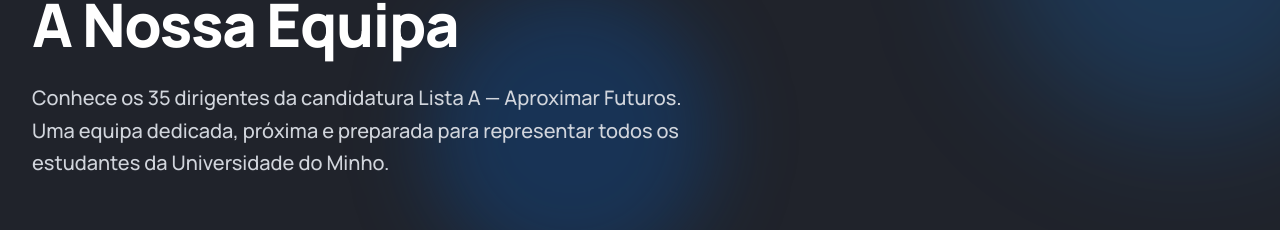
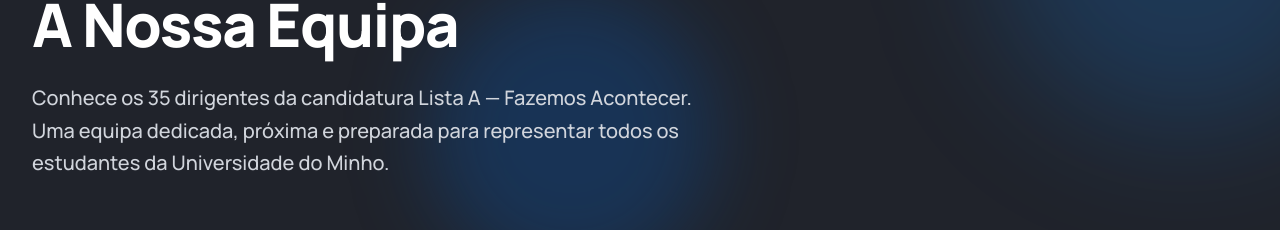
Before and after one commit to listaaaauminho2027-boop/Fazemos-Acontecer, a Next.js app: page /equipa in a window 1280 px wide. Shown: the part 240-470 px from the top of the page. Built offline with nearby package versions, Linux system fonts and the light colour scheme.

Commit message:
Update page.tsx

```diff
--- a/src/app/equipa/page.tsx
+++ b/src/app/equipa/page.tsx
@@ -68,7 +68,6 @@ const TEAM_MEMBERS: TeamMember[] = [
 export default function EquipaPage() {
   return (
     <div className="min-h-screen bg-[#F1F3F6]">
-      {/* CABEÇALHO DA PÁGINA */}
       <section className="relative bg-[#20232B] text-white py-16 lg:py-24 overflow-hidden">
         <div className="absolute -top-24 -right-24 w-96 h-96 rounded-full bg-[#168BFF]/20 blur-3xl pointer-events-none" />
         <div className="absolute bottom-0 left-1/3 w-72 h-72 rounded-full bg-[#0759B5]/30 blur-2xl pointer-events-none" />
@@ -84,12 +83,11 @@ export default function EquipaPage() {
           </h1>
 
           <p className="text-gray-300 mt-5 max-w-2xl text-lg sm:text-xl leading-relaxed font-medium">
-            Conhece os 35 dirigentes da candidatura Lista A — Aproximar Futuros. Uma equipa dedicada, próxima e preparada para representar todos os estudantes da Universidade do Minho.
+            Conhece os 35 dirigentes da candidatura Lista A — Fazemos Acontecer. Uma equipa dedicada, próxima e preparada para representar todos os estudantes da Universidade do Minho.
           </p>
         </div>
       </section>
 
-      {/* GRELHA ÚNICA COM OS 35 MEMBROS */}
       <section className="py-16 lg:py-20">
         <div className="max-w-7xl mx-auto px-4 sm:px-6 lg:px-8">
           <div className="grid grid-cols-1 sm:grid-cols-2 lg:grid-cols-4 gap-6 sm:gap-7">
```
